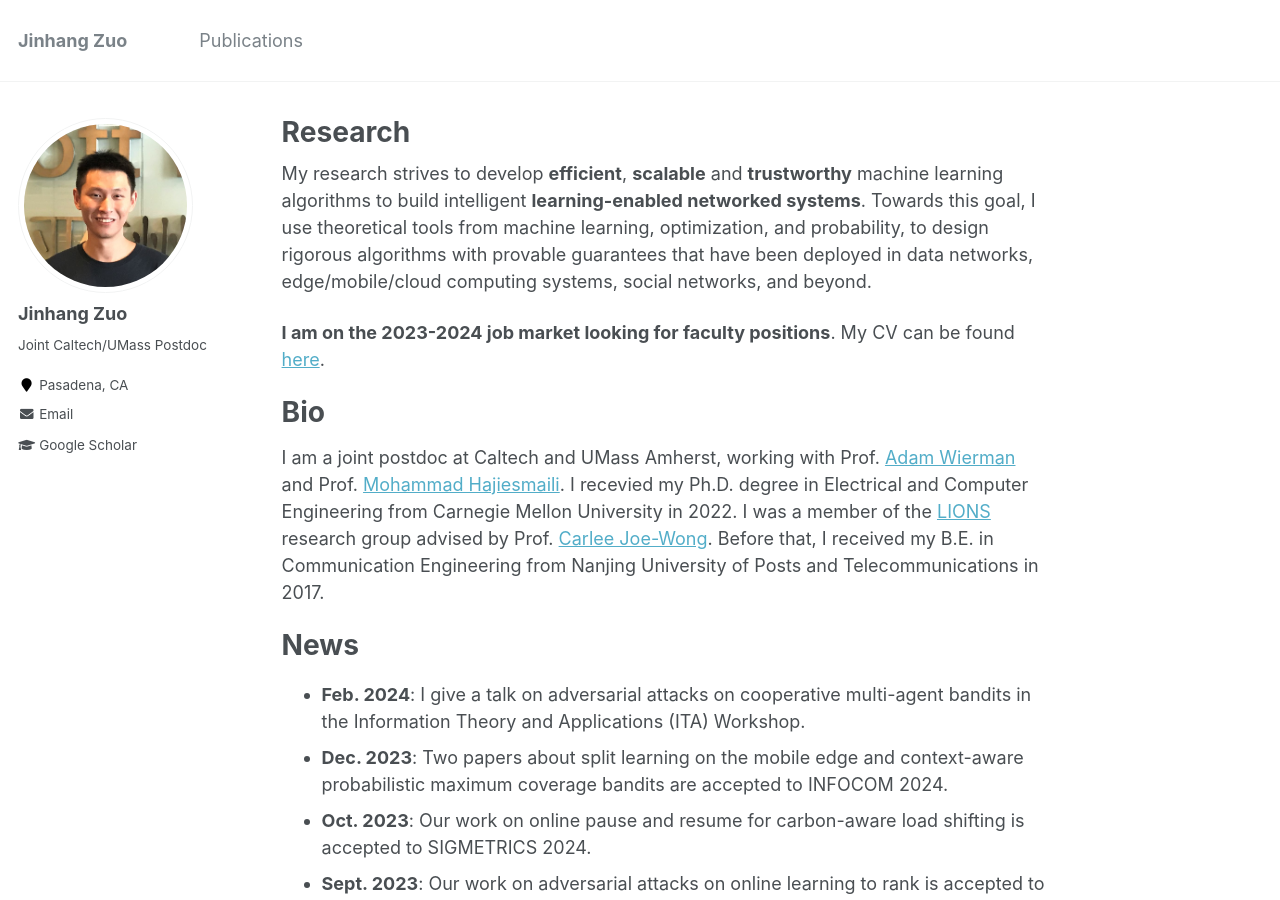
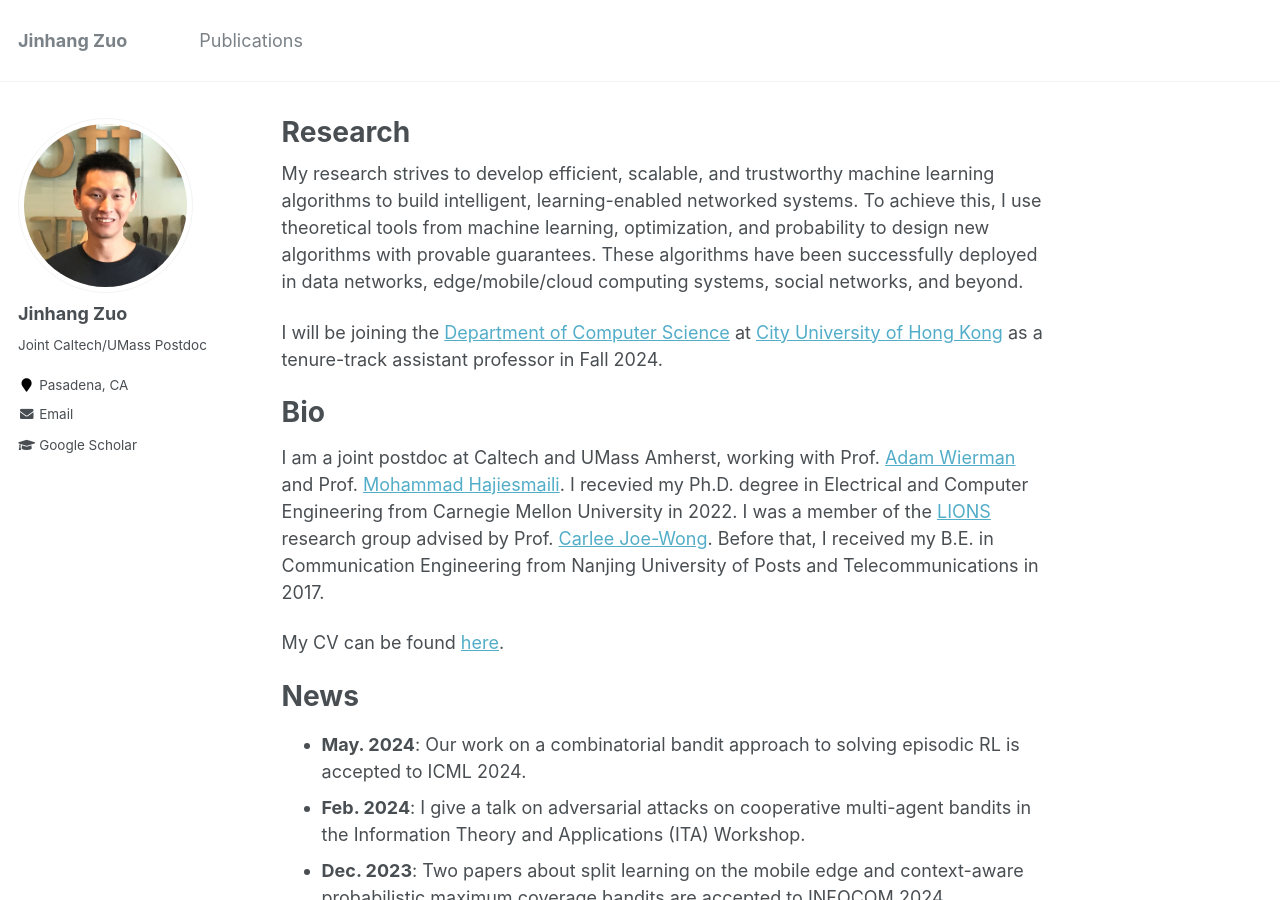
Before and after one commit to jhzuo/jhzuo.github.io, a Jekyll site: the page built from _pages/about.md, in a window 1280 px wide and 900 px high. Built offline with Jekyll 4.4.1, drawn with Linux system fonts in a browser that asks for light colours.

Commit message:
Update about.md

```diff
--- a/_pages/about.md
+++ b/_pages/about.md
@@ -7,17 +7,21 @@ redirect_from:
   - /about/
   - /about.html
 ---
-My research strives to develop **efficient**, **scalable** and **trustworthy** machine learning algorithms to build intelligent **learning-enabled networked systems**. Towards this goal, I  use theoretical tools from machine learning, optimization, and probability, to design rigorous algorithms with provable guarantees that have been deployed in data networks, edge/mobile/cloud computing systems, social networks, and beyond.
+My research strives to develop efficient, scalable, and trustworthy machine learning algorithms to build intelligent, learning-enabled networked systems. To achieve this, I  use theoretical tools from machine learning, optimization, and probability to design new algorithms with provable guarantees. These algorithms have been successfully deployed in data networks, edge/mobile/cloud computing systems, social networks, and beyond.
 
-**I am on the 2023-2024 job market looking for faculty positions**. My CV can be found [here](https://drive.google.com/file/d/1SYAuP3JsD7LUFYkGSaZVcpL7Za5O7AYH/view?usp=sharing).
+I will be joining the [Department of Computer Science](https://www.cs.cityu.edu.hk) at [City University of Hong Kong](https://www.cityu.edu.hk) as a tenure-track assistant professor in Fall 2024.
 
 
 Bio
 ======
 I am a joint postdoc at Caltech and UMass Amherst, working with Prof. [Adam Wierman](https://adamwierman.com/) and Prof. [Mohammad Hajiesmaili](https://groups.cs.umass.edu/hajiesmaili/). I recevied my Ph.D. degree in Electrical and Computer Engineering from Carnegie Mellon University in 2022. I was a member of the [LIONS](https://research.ece.cmu.edu/lions/index.html) research group advised by Prof. [Carlee Joe-Wong](https://www.andrew.cmu.edu/user/cjoewong/). Before that, I received my B.E. in Communication Engineering from Nanjing University of Posts and Telecommunications in 2017.
 
+My CV can be found [here](https://drive.google.com/file/d/1SYAuP3JsD7LUFYkGSaZVcpL7Za5O7AYH/view?usp=sharing).
+
+
 News
 ======
+- **May. 2024**: Our work on a combinatorial bandit approach to solving episodic RL is accepted to ICML 2024.
 - **Feb. 2024**: I give a talk on adversarial attacks on cooperative multi-agent bandits in the Information Theory and Applications (ITA) Workshop.
 - **Dec. 2023**: Two papers about split learning on the mobile edge and context-aware probabilistic maximum coverage bandits are accepted to INFOCOM 2024.
 - **Oct. 2023**: Our work on online pause and resume for carbon-aware load shifting is accepted to SIGMETRICS 2024.
```
